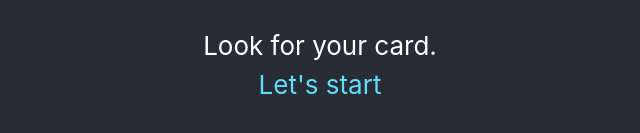
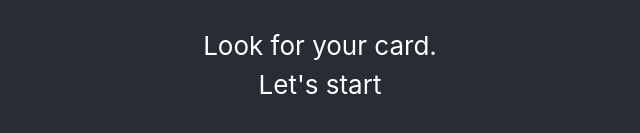
Before and after one commit to rebooted943/PokeReact, a React (Create React App) app in the folder poke-cards-react/: page / in a window 1280 px wide. Shown: the part 495-628 px from the top of the page, without its empty margins (320-960 px from the left). Built offline with nearby package versions, Linux system fonts and the light colour scheme.

Commit message:
fix for deploy

```diff
--- a/poke-cards-react/package.json
+++ b/poke-cards-react/package.json
@@ -42,6 +42,7 @@
     ]
   },
   "devDependencies": {
-    "tailwindcss": "^3.4.12"
+    "tailwindcss": "^3.4.12",
+    "@babel/plugin-proposal-private-property-in-object": "^7.0.0"
   }
 }
--- a/poke-cards-react/src/home.js
+++ b/poke-cards-react/src/home.js
@@ -13,12 +13,12 @@ const Home = () => {
         <p>
           Look for your card.
         </p>
-        <a
-          className="App-link"
+        <div
+          cldivssName="App-link"
           onClick={()=> navigate('/search')}
         >
           Let's start
-        </a>
+        </div>
       </header>
     </div>
     )
--- a/poke-cards-react/src/pages/SearchCard.js
+++ b/poke-cards-react/src/pages/SearchCard.js
@@ -5,7 +5,7 @@ import data from "./../data/data.json"
 const SearchCard = () => {
 
     const navigate = useNavigate();
-    const cardsToShow = data.slice(0,10);
+    // const cardsToShow = data.slice(0,10);
     const [searchTerm, setSearchTerm] = useState('');
     const [currentPage, setCurrentPage] = useState(1);
     const itemsPerPage = 10;
@@ -49,7 +49,7 @@ const SearchCard = () => {
                     <div>
                         <h2>{item.name}</h2>
                         <p>{item.cardmarket && item.cardmarket.prices && item.cardmarket.prices.avg30}€</p>
-                    <div><img src={item.images.small}></img></div>
+                    <div><img src={item.images.small} alt={item.name}></img></div>
 
                     </div>
                 </div>
```
Also changed, not shown: 1 other file (tests, documents, lock files or other folders).
